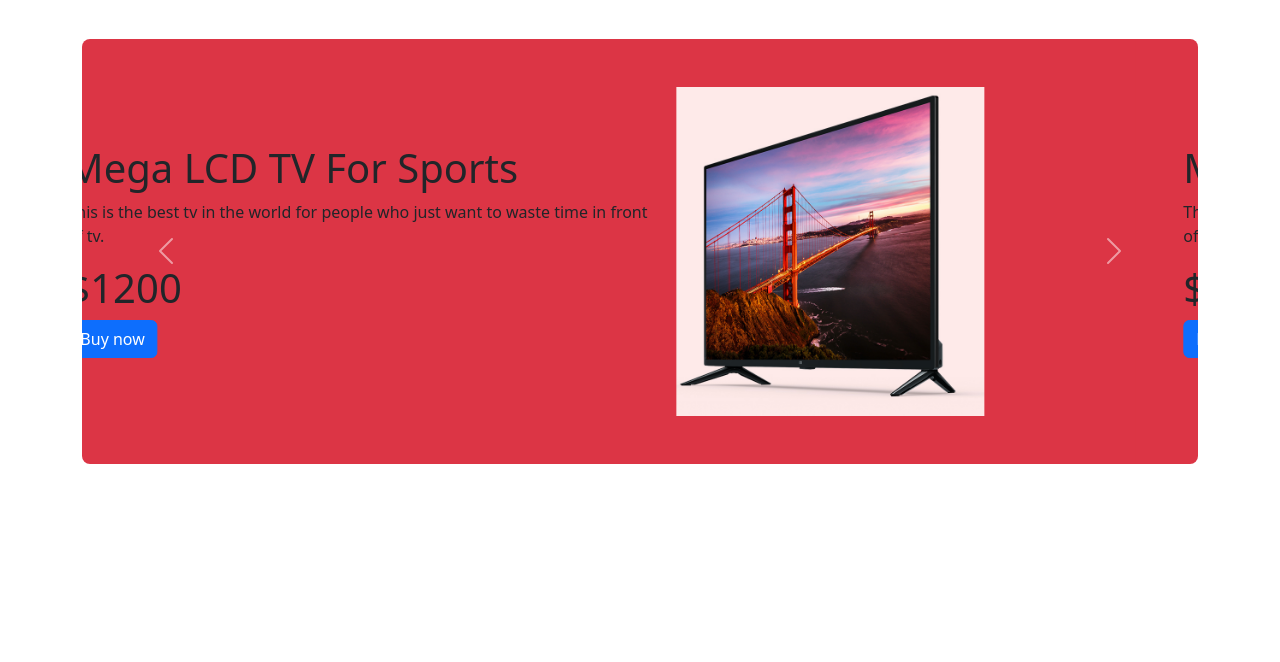
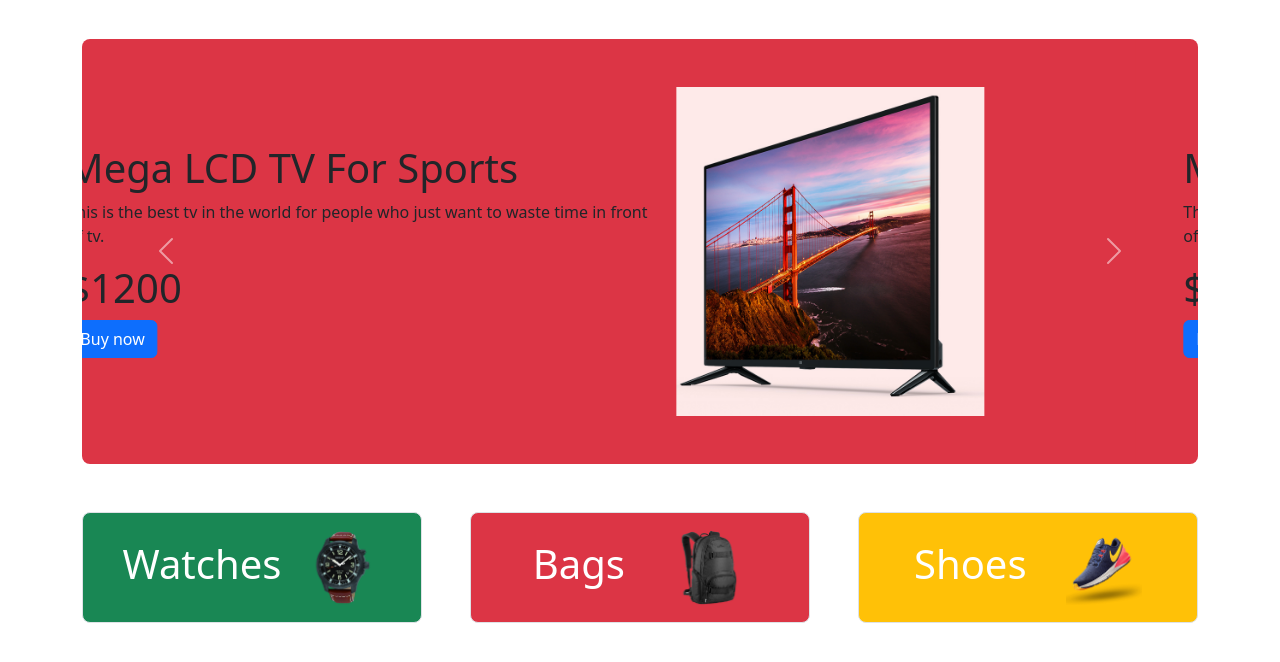
Before and after one commit to Johora-Juhi/Bootstrap_panda_commerce, a plain HTML site: page index.html in a window 1280 px wide. Shown: the part 66-728 px from the top of the page. Drawn offline with nearby package versions, Linux system fonts and the light colour scheme.

Commit message:
categories

```diff
--- a/index.html
+++ b/index.html
@@ -40,7 +40,7 @@
             </div>
         </nav>
         <!-- slider start -->
-        <section class="mt-5 ">
+        <section class="my-5 ">
             <div id="carouselExampleControls" class="carousel slide" data-bs-ride="carousel">
                 <div class="carousel-inner rounded-3">
                     <div class="carousel-item active bg-danger p-5">
@@ -92,21 +92,47 @@
                         </div>
                     </div>
                 </div>
-                <button class="carousel-control-prev" type="button" data-bs-target="#carouselExampleControls" data-bs-slide="prev">
-                  <span class="carousel-control-prev-icon" aria-hidden="true"></span>
-                  <span class="visually-hidden">Previous</span>
+                <button class="carousel-control-prev" type="button" data-bs-target="#carouselExampleControls"
+                    data-bs-slide="prev">
+                    <span class="carousel-control-prev-icon" aria-hidden="true"></span>
+                    <span class="visually-hidden">Previous</span>
                 </button>
-                <button class="carousel-control-next" type="button" data-bs-target="#carouselExampleControls" data-bs-slide="next">
-                  <span class="carousel-control-next-icon" aria-hidden="true"></span>
-                  <span class="visually-hidden">Next</span>
+                <button class="carousel-control-next" type="button" data-bs-target="#carouselExampleControls"
+                    data-bs-slide="next">
+                    <span class="carousel-control-next-icon" aria-hidden="true"></span>
+                    <span class="visually-hidden">Next</span>
                 </button>
-              </div>
+            </div>
         </section>
         <!-- slider end -->
     </header>
+
     <main>
         <!-- categories start  -->
+        <!-- single categories  -->
+        <div class="container  text-center">
+            <div class="row gx-5">
+                <div class="col-lg-4 col-md-6 col-sm-12">
+                    <div class="p-3 border bg-success rounded-3 justify-content-evenly d-flex align-items-center">
+                        <h1 class="text-white">Watches</h1>
+                        <img src="images/categories/watch.png" class="w-25" alt="">
+                    </div>
+                </div>
+                <div class="col-lg-4 col-md-6 col-sm-12">
+                    <div class="p-3 border bg-danger rounded-3 justify-content-evenly d-flex align-items-center">
+                        <h1 class="text-white">Bags</h1>
+                        <img src="images/categories/bag.png" class="w-25" alt="">
+                    </div>
+                </div>
+                <div class="col-lg-4 col-md-6 col-sm-12">
+                    <div class="p-3 border bg-warning rounded-3 justify-content-evenly d-flex align-items-center">
+                        <h1 class="text-white">Shoes</h1>
+                        <img src="images/categories/shoes.png" class="w-25" alt="">
+                    </div>
+                </div>
 
+            </div>
+        </div>
         <!-- categories end   -->
     </main>
     <script src="https://cdn.jsdelivr.net/npm/bootstrap@5.2.0/dist/js/bootstrap.bundle.min.js"
```
